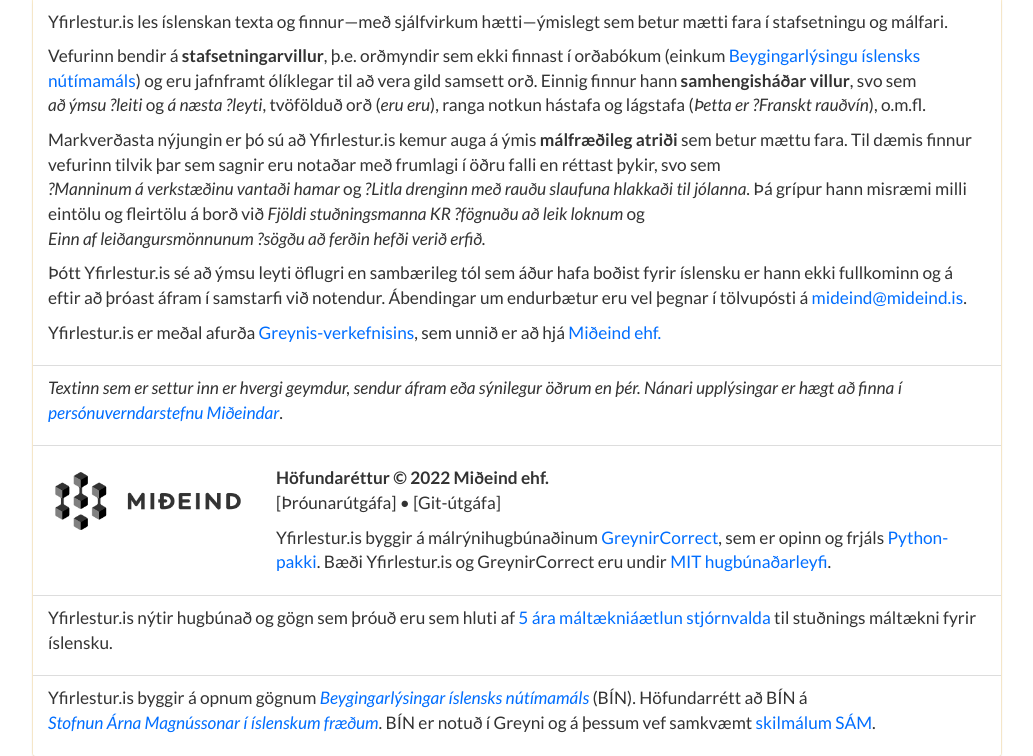
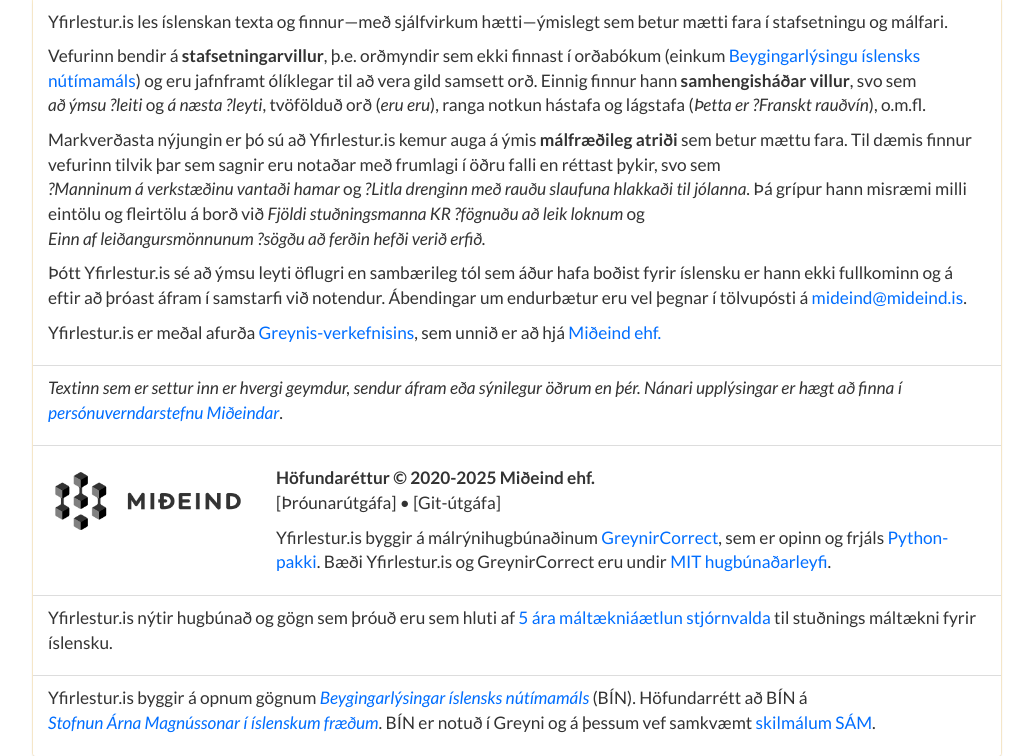
Before and after one commit to mideind/Yfirlestur, a Flask app: template templates/about.html in a window 1280 px wide. Shown: the part 275-1031 px from the top of the page, without its empty margins (123-1156 px from the left). Run offline with Flask 3, Linux system fonts and the light colour scheme; the template is opened without the code that fills it, so the values that code supplies are empty; parts of the project's set-up code (start-up, migrations or seed data) failed here and were passed over; some libraries are stand-ins or nearby versions.

Commit message:
Cleanup, fmt, typing, copyright notices

```diff
--- a/correct.py
+++ b/correct.py
@@ -70,9 +70,7 @@ END_SALT = "*[GC end]*"
 
 # Type definitions
 
-
 class StatsDict(TypedDict):
-
     """Statistics returned from an annotation task"""
 
     num_tokens: int
@@ -83,7 +81,6 @@ class StatsDict(TypedDict):
 
 
 class AnnDict(TypedDict):
-
     """A single annotation, as returned by the API"""
 
     start: int
@@ -99,7 +96,6 @@ class AnnDict(TypedDict):
 
 
 class AnnTokenDict(TypedDict, total=False):
-
     """Type of the token dictionaries returned from check_grammar()"""
 
     # Token kind
@@ -129,7 +125,6 @@ CheckResult = Tuple[List[List[AnnResultDict]], StatsDict]
 
 
 class RecognitionPipeline(CorrectionPipeline):
-
     """Derived class that adds a named entity recognition pass
     to the GreynirCorrect tokenization pipeline"""
 
--- a/requirements.txt
+++ b/requirements.txt
@@ -1,7 +1,7 @@
 Flask==2.3.3
 flask-caching>=2.3.1
-Flask-Cors>=4.0.0
-SQLAlchemy==1.4.49
+Flask-Cors>=5.0.1
+SQLAlchemy==1.4.54
 sqlalchemy2-stubs>=0.0.2a38
 psycopg2cffi==2.9.0
 reynir-correct>=4.1.0
--- a/static/js/common.js
+++ b/static/js/common.js
@@ -7,7 +7,7 @@
    JS utility functions for token display, formatting, etc. shared by
    the Greynir front-end.
 
-   Copyright (C) 2022 Miðeind ehf.
+   Copyright (C) 2020-2025 Miðeind ehf.
 
    This software is licensed under the MIT License:
 
--- a/static/js/page.js
+++ b/static/js/page.js
@@ -7,7 +7,7 @@
    Scripts for displaying tokenized and parsed text,
    with pop-up tags on hover, name registry, statistics, etc.
 
-   Copyright (C) 2022 Miðeind ehf.
+   Copyright (C) 2020-2025 Miðeind ehf.
 
    This software is licensed under the MIT License:
 
--- a/templates/about.html
+++ b/templates/about.html
@@ -102,7 +102,7 @@
                   style="margin-top:14px; float:left; margin-right: 28px; margin-bottom: 18px;"></a>
          </p>
          <p>
-            <b>Höfundaréttur &copy; 2022 Miðeind ehf.</b>
+            <b>Höfundaréttur &copy; 2020-2025 Miðeind ehf.</b>
             <br>
             <span>[Þróunarútgáfa]</span> <!-- This text is replaced by a date stamp in deploy.sh -->
             &bull;
```
Also changed, not shown: doc.py (+11 -13 lines), LICENSE.txt, README.md, 1 other file.
